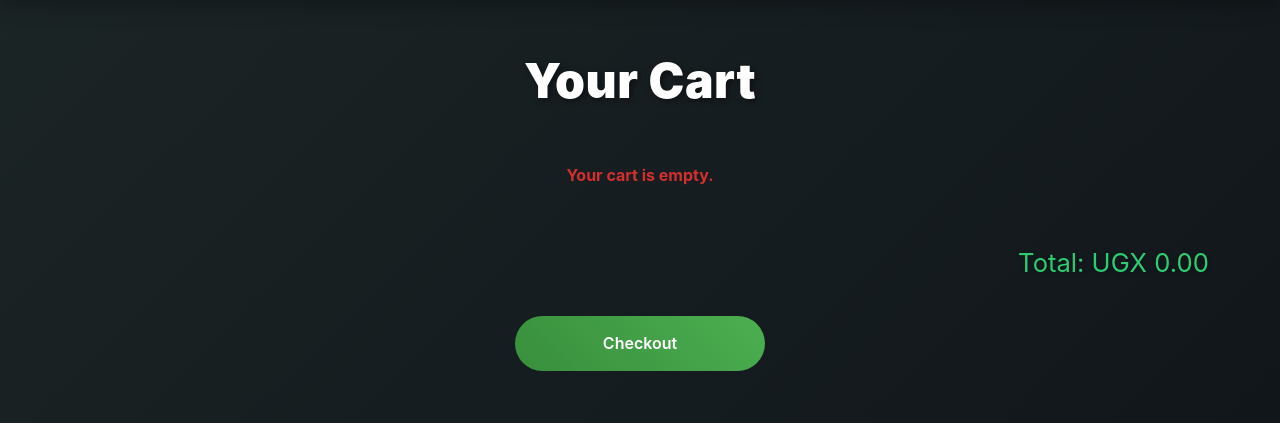
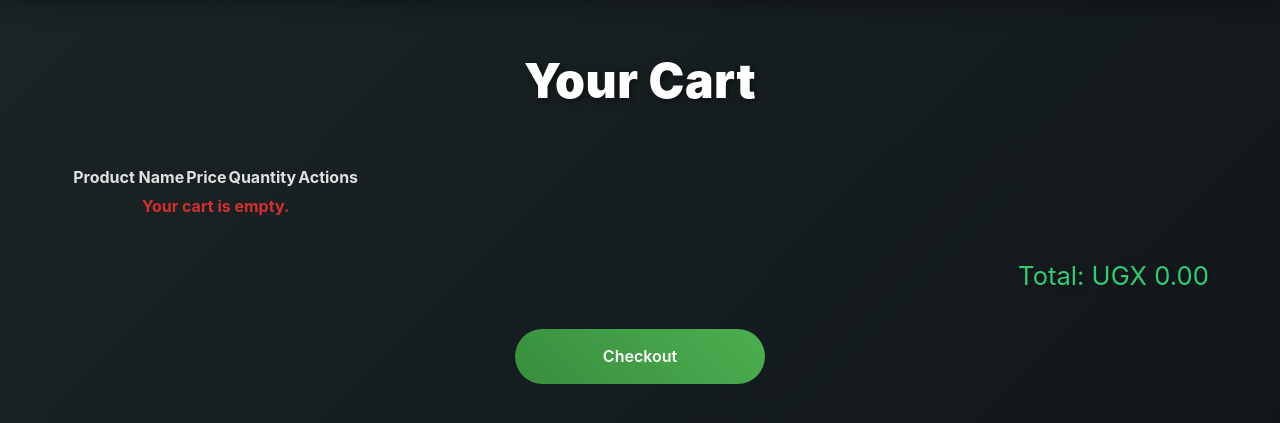
Before and after one commit to ugcoded/shopit, a Flask app: page /cart in a window 1280 px wide. Shown: the part 110-533 px from the top of the page. Run offline with Flask 3, Linux system fonts and the light colour scheme; data that the repository does not hold is empty; some libraries are stand-ins or nearby versions.

Commit message:
Update cart.html

```diff
--- a/templates/cart.html
+++ b/templates/cart.html
@@ -32,7 +32,19 @@
     <section class="cart-section">
         <div class="container">
             <h2>Your Cart</h2>
-            <div class="cart-items" id="cart-items"></div>
+            <div class="cart-items">
+                <table class="cart-table" id="cart-table">
+                    <thead>
+                        <tr>
+                            <th>Product Name</th>
+                            <th>Price</th>
+                            <th>Quantity</th>
+                            <th>Actions</th>
+                        </tr>
+                    </thead>
+                    <tbody id="cart-table-body"></tbody>
+                </table>
+            </div>
             <p class="cart-total" id="cart-total">Total: UGX 0.00</p>
             <a href="/checkout" class="btn checkout-btn" aria-label="Proceed to checkout">Checkout</a>
         </div>
@@ -77,22 +89,25 @@
             fetch('/cart/data')
             .then(response => response.json())
             .then(data => {
-                const cartItems = document.getElementById('cart-items');
+                const cartTableBody = document.getElementById('cart-table-body');
                 const cartTotal = document.getElementById('cart-total');
-                cartItems.innerHTML = '';
+                cartTableBody.innerHTML = '';
                 if (data.items.length === 0) {
-                    cartItems.innerHTML = '<p class="message">Your cart is empty.</p>';
+                    cartTableBody.innerHTML = '<tr><td colspan="4" class="message">Your cart is empty.</td></tr>';
                 } else {
                     data.items.forEach(item => {
-                        const div = document.createElement('div');
-                        div.className = 'cart-item';
-                        div.innerHTML = `
-                            <h3>${item.name}</h3>
-                            <p class="price">UGX ${item.price.toFixed(2)}</p>
-                            <input type="number" min="1" value="${item.quantity}" class="quantity-input" id="quantity-${item.id}" aria-label="Quantity for ${item.name}">
-                            <button class="btn remove-btn" onclick="removeFromCart(${item.id})" aria-label="Remove ${item.name} from cart">Remove</button>
+                        const row = document.createElement('tr');
+                        row.innerHTML = `
+                            <td data-label="Product Name">${item.name}</td>
+                            <td data-label="Price" class="price">UGX ${item.price.toFixed(2)}</td>
+                            <td data-label="Quantity">
+                                <input type="number" min="1" value="${item.quantity}" class="quantity-input" id="quantity-${item.id}" aria-label="Quantity for ${item.name}">
+                            </td>
+                            <td data-label="Actions">
+                                <button class="btn remove-btn" onclick="removeFromCart(${item.id})" aria-label="Remove ${item.name} from cart">Remove</button>
+                            </td>
                         `;
-                        cartItems.appendChild(div);
+                        cartTableBody.appendChild(row);
                     });
                 }
                 cartTotal.textContent = `Total: UGX ${data.total.toFixed(2)}`;
```
